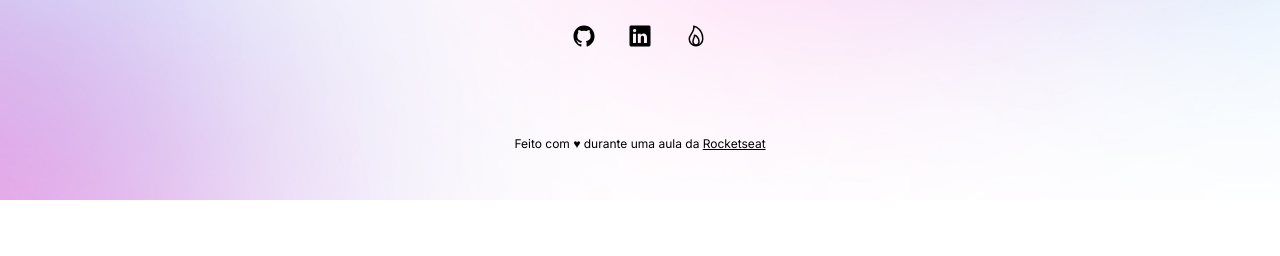
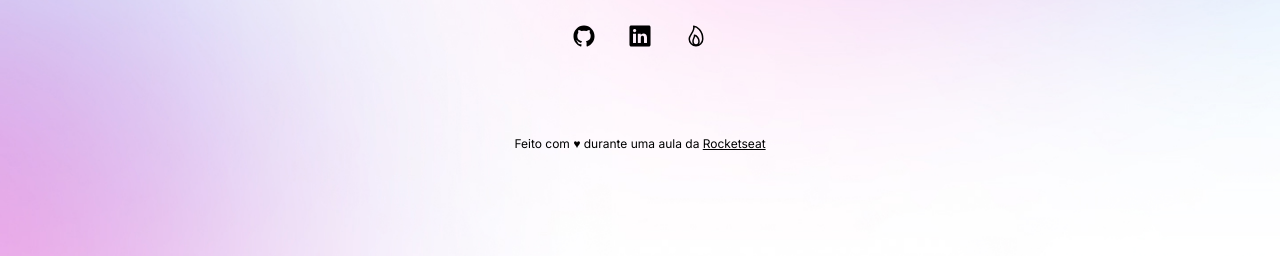
Before and after one commit to debizinha-santos/HTML-CSS, a PHP site: page / in a window 1280 px wide. Shown: the part 600-856 px from the top of the page. Before the commit the page ends 800 px from the top, so only its background shows below. Run offline with PHP 8.4, Linux system fonts and the light colour scheme.

Commit message:
modificando

```diff
--- a/0219-linktree/style.css
+++ b/0219-linktree/style.css
@@ -8,7 +8,7 @@
 
 :root {
   --text-color: white;
-  --bg-url: url(img/bg-mobile.jpg);
+  --bg-url: url(img/bg-mobile.jpg) no-repeat center top/cover;
   --stroke-color: rgba(255, 255, 255, 0.5);
   --surface-color: rgba(255, 255, 255, 0.2);
   --surface-color-hover: rgba(255, 255, 255, 0.206);
@@ -17,7 +17,7 @@
 
 .light {
   --text-color: black;
-  --bg-url: url(img/bg-mobile-light.jpg);
+  --bg-url: url(img/bg-mobile-light.jpg) no-repeat center top/cover;
   --stroke-color: rgba(0, 0, 0, 0.5);
   --surface-color: rgba(0, 0, 0, 0.263);
   --surface-color-hover: rgba(0, 0, 0, 0.206);
@@ -25,8 +25,8 @@
 }
 
 body {
-  background: var(--bg-url) center top/cover;
-  height: 100%vh;
+  background: var(--bg-url);
+  height: 100vh;
 }
 
 #container {
@@ -166,11 +166,11 @@ footer {
 
 @media (min-width:600px) {
   :root {
-    --bg-url: url(img/bg-desktop.jpg);
+    --bg-url: url(img/bg-desktop.jpg)  no-repeat center top/cover;
   }
 
   .light {
-    --bg-url: url(img/bg-desktop-light.jpg);
+    --bg-url: url(img/bg-desktop-light.jpg)  no-repeat center top/cover;
   }
 }
 
```
